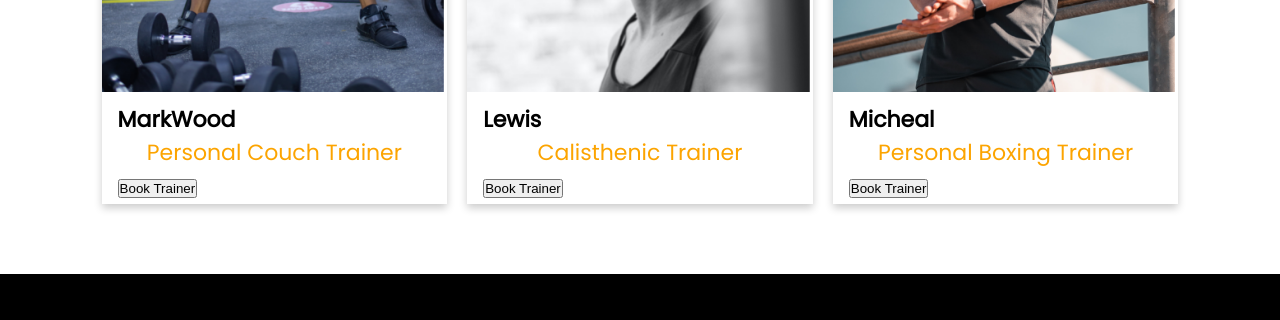
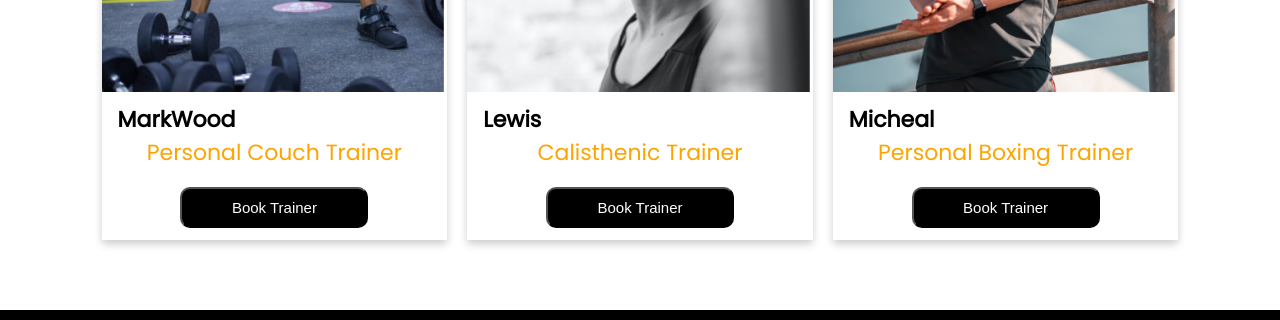
Before and after one commit to pradeepmistrydev/justfit.github.io, a plain HTML site: page trainer.html in a window 1280 px wide. Shown: the part 915-1235 px from the top of the page. Drawn offline with nearby package versions, Linux system fonts and the light colour scheme.

Commit message:
Update style.css

```diff
--- a/style.css
+++ b/style.css
@@ -449,3 +449,16 @@ label{
   #bestgym{
       position: relative;
   }
+  #trainerbook1,#trainerbook2,#trainerbook3{
+  padding: 10px;
+  background-color: black;
+  color:white;
+  border-radius: 10px;
+  font-size: 15px;
+  margin-top: 18px;
+  margin-left: auto;
+  margin-right: auto;
+  display: block;
+  width: 60%;
+  margin-bottom: 10px;
+  }
```
